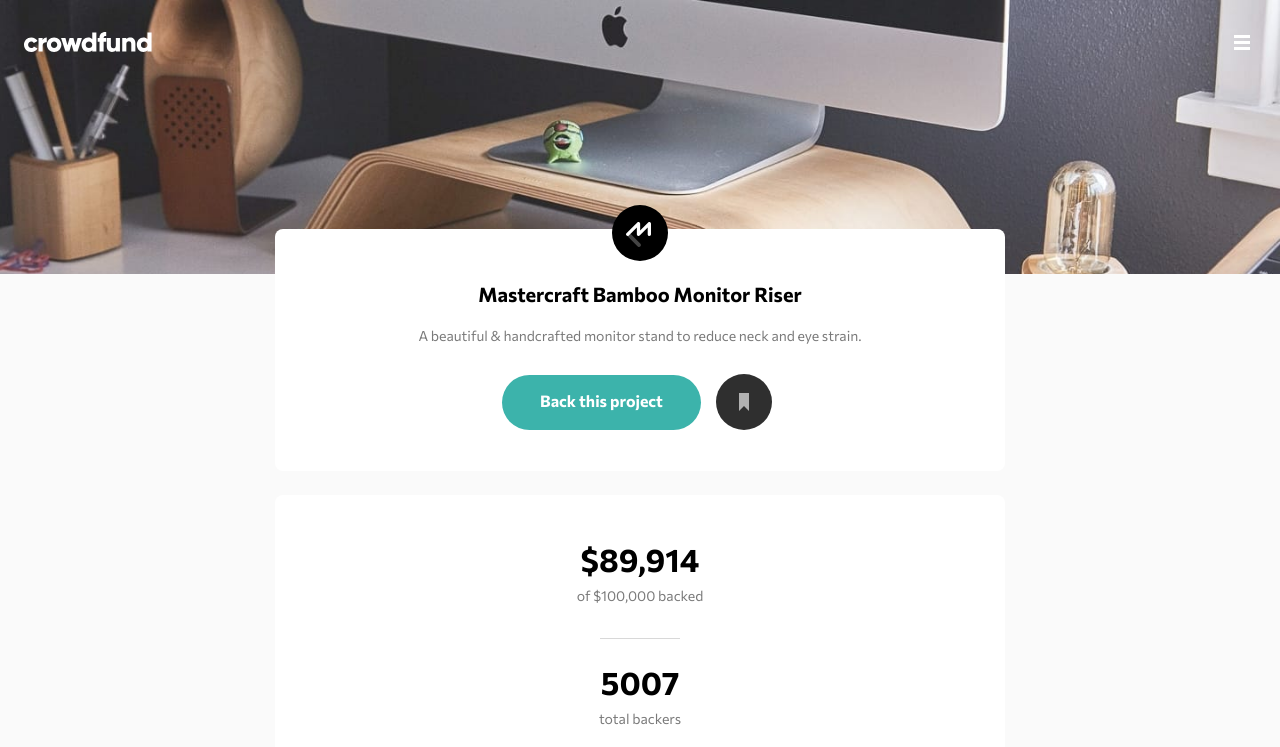
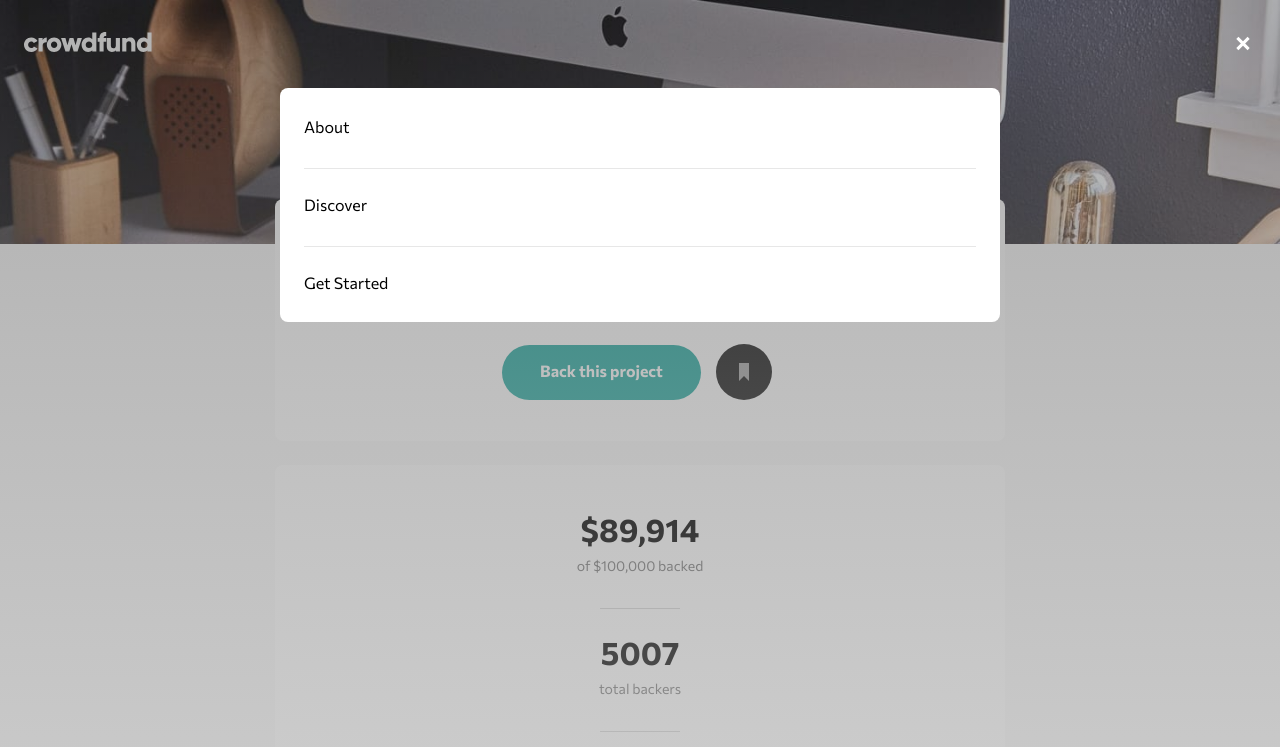
Before and after one commit to ashashlin/crowdfunding-product-page-main, a plain HTML site: page index.html in a window 1280 px wide. Both pictures are taken after a click on the button 1242 px from the left and 42 px from the top of the page. Shown: the top 747 px of the page. Drawn offline with nearby package versions, Linux system fonts and the light colour scheme.

Commit message:
make open and close button for the nav interactive

```diff
--- a/index.html
+++ b/index.html
@@ -17,7 +17,7 @@
   </style>
 </head>
 <body>
-  <div class="overlay"></div>
+  <div class="overlay js-overlay"></div>
   <header class="header">
     <picture class="header__picture">
       <source media="(min-width: 45rem)"
@@ -31,16 +31,16 @@
         <a href="index.html">
           <img class="header__logo" src="images/logo.svg" alt="crowdfund logo">
         </a>
-        <button class="btn header__btn header__open-nav">
+        <button class="btn header__btn header__open-nav js-header__open-nav">
           <img class="header__open-nav-icon" src="images/icon-hamburger.svg" alt="hamburger menu icon to open the navigation">
         </button>
       </div>
 
-      <button class="btn header__btn header__close-nav">
+      <button class="btn header__btn header__close-nav js-header__close-nav">
         <img class="header__close-nav-icon" src="images/icon-close-menu.svg" alt="x icon to close the navigation">
       </button>
 
-      <nav class="header__nav">
+      <nav class="header__nav js-header__nav">
         <ul class="header__nav-list">
           <li>
             <a href="#">About</a>
--- a/scripts/script.js
+++ b/scripts/script.js
@@ -140,3 +140,23 @@ document.querySelector('.js-project__back-btn')
     renderSelectModal();
     selectModal.showModal();
   });
+
+const openNav = document.querySelector('.js-header__open-nav');
+
+openNav.addEventListener('click', () => {
+  const nav = document.querySelector('.js-header__nav');
+  const overlay = document.querySelector('.js-overlay');
+  const closeNav = document.querySelector('.js-header__close-nav');
+
+  nav.classList.add('active');
+  overlay.classList.add('show');
+  openNav.classList.add('hide');
+  closeNav.classList.add('show');
+
+  closeNav.addEventListener('click', () => {
+    nav.classList.remove('active');
+    overlay.classList.remove('show');
+    openNav.classList.remove('hide');
+    closeNav.classList.remove('show');
+  });
+});
--- a/style.css
+++ b/style.css
@@ -112,6 +112,10 @@ a {
   justify-content: space-between;
 }
 
+.header__open-nav.hide {
+  display: none;
+}
+
 .header ul {
   list-style: none;
 }
@@ -122,14 +126,24 @@ a {
   overflow: hidden;
 }
 
+.header__close-nav.show {
+  position: absolute;
+  top: 2.2rem;
+  right: 1.5rem;
+  max-height: 3rem;
+  z-index: 100;
+}
+
 .header__nav.active {
   position: absolute;
+  top: 5.5rem;
   left: 50%;
   transform: translateX(-50%);
   width: 87%;
   max-width: 45rem;
   max-height: 50rem;
-  overflow-y: auto;
+  transition: 150ms ease-in-out;
+  z-index: 100;
 }
 
 .header__nav-list {
@@ -162,6 +176,7 @@ a {
   position: absolute;
   inset: 0;
   background-image: linear-gradient(rgba(0 0 0 / .3), var(--white));
+  z-index: 10;
 }
 
 .main {
```
